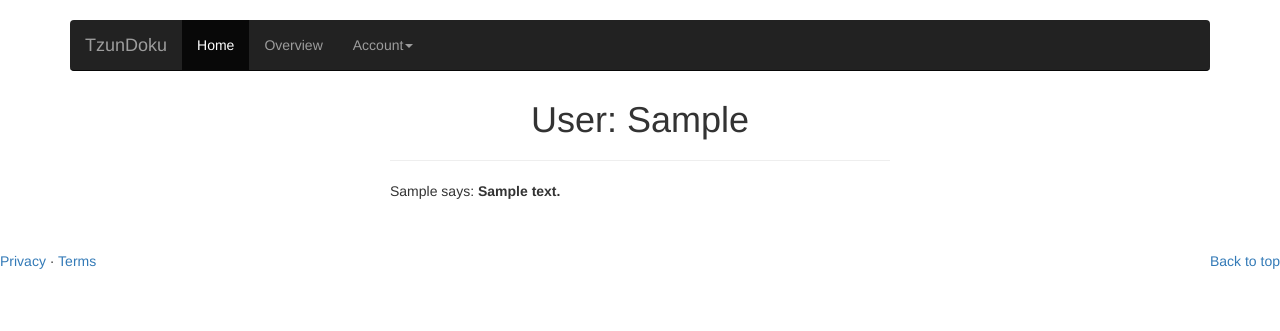
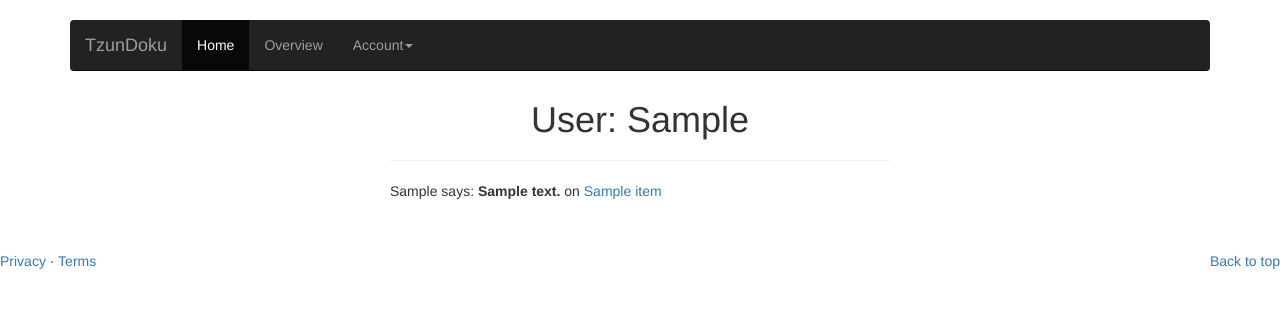
Before and after one commit to larriant/tzundoku, a Flask app: page /user/1 in a window 1280 px wide. Shown: the top 331 px of the page. Run offline with Flask 2, Linux system fonts and the light colour scheme; tables that the repository leaves empty hold one stand-in row (values such as "Sample post"); some libraries are stand-ins or nearby versions.

Commit message:
User Pages improved

```diff
--- a/tzundoku/models.py
+++ b/tzundoku/models.py
@@ -108,3 +108,7 @@ class Post(db.Model):
     def getusername(self):
         user = User.query.filter_by(id = Post.added_by).first()
         return user.username
+
+    def getitemtitle(self):
+        item = Item.query.filter_by(id = Post.item_id).first()
+        return item.title
--- a/tzundoku/templates/doku.html
+++ b/tzundoku/templates/doku.html
@@ -6,7 +6,7 @@
     <h1>{{ header }} Doku</h1>
 
 {% for a in items %}
-    <div class="dokuitem"><a href="./item?id={{ a.id }}">{{ a.title }}</a>,{{ a.artist }}, {{ a.year }}, {{ a.upvotes }}, {{ a.downvotes }}, {{ a.timestamp }} </div>
+    <div class="dokuitem"><a href="./item/{{ a.id }}">{{ a.title }}</a>,{{ a.artist }}, {{ a.year }}, {{ a.upvotes }}, {{ a.downvotes }}, {{ a.timestamp }} </div>
 {% endfor %}
 </br>
 {% with messages = get_flashed_messages() %}
--- a/tzundoku/templates/item.html
+++ b/tzundoku/templates/item.html
@@ -7,7 +7,7 @@
     <h1>{{ header }}</h1>
 <div class="postlist">
 {% for a in posts %}
-    <div class="post"><b><a href="./user/{{ a.added_by }}">{{ a.getusername()|capitalize }}</a>: </b>{{ a.message }}, {{ a.timestamp}} </div>
+    <div class="post"><b><a href="/user/{{ a.added_by }}">{{ a.getusername()|capitalize }}</a>: </b>{{ a.message }}, {{ a.timestamp}} </div>
 {% endfor %}
 </div>
 </br>
--- a/tzundoku/templates/legal.html
+++ b/tzundoku/templates/legal.html
@@ -1,5 +1,7 @@
 {% extends "layout.html" %}
 {% block title %}{{ title }}{% endblock %}
 {% block content %}
+<div class="contentwrapper">
 {{ content | safe }}
+</div>
 {% endblock %}
--- a/tzundoku/templates/user.html
+++ b/tzundoku/templates/user.html
@@ -6,7 +6,7 @@
   <hr>
   {% for post in posts %}
   <p>
-    {{ user.username|capitalize }} says: <b>{{ post.message}}</b>
+    {{ user.username|capitalize }} says: <b>{{ post.message }}</b> on <a href="/item/{{ post.item_id }}">{{ post.getitemtitle() }}</a>
   </p>
   {% endfor %}
 </div>
--- a/tzundoku/views.py
+++ b/tzundoku/views.py
@@ -154,25 +154,24 @@ def doku():
         return render_template('doku.html', header=header, items=items, form=form)
 
 
-@tzundoku.route('/item', methods=['GET', 'POST'])
-def item():
+@tzundoku.route('/item/<id>', methods=['GET', 'POST'])
+def item(id):
     user = User.query.filter_by(email= session['email']).first()
     form = AddPostForm()
-    postitemid = request.args['id']
-    item = Item.query.filter_by(id = postitemid).first()
+    item = Item.query.filter_by(id = id).first()
     header = item.title
-    posts = Post.query.filter_by(item_id = postitemid)
+    posts = Post.query.filter_by(item_id = id)
 
 
     if request.method == 'POST':
         if form.validate() == False:
             return render_template('item.html', header=header, posts=posts, form=form)
         else:
-            post = Post(user.id, form.message.data, datetime.datetime.utcnow(), postitemid)
+            post = Post(user.id, form.message.data, datetime.datetime.utcnow(), id)
             db.session.add(post)
             db.session.commit()
             flash('You have added a post!')
-            return redirect(url_for('item', id=postitemid))
+            return redirect(url_for('item', id=id))
 
     elif request.method == 'GET':
         return render_template('item.html', header=header, posts=posts, form=form)
```
